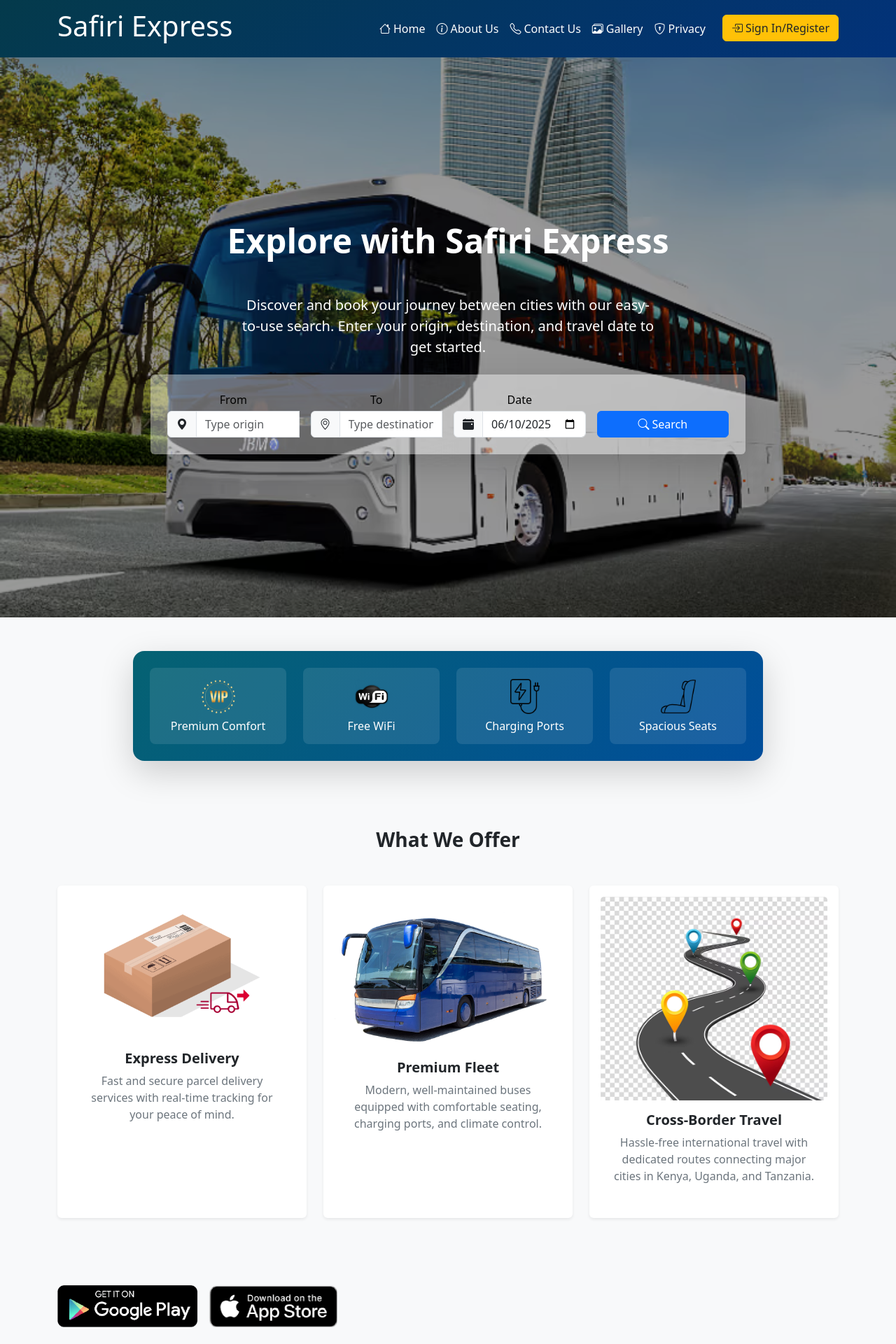
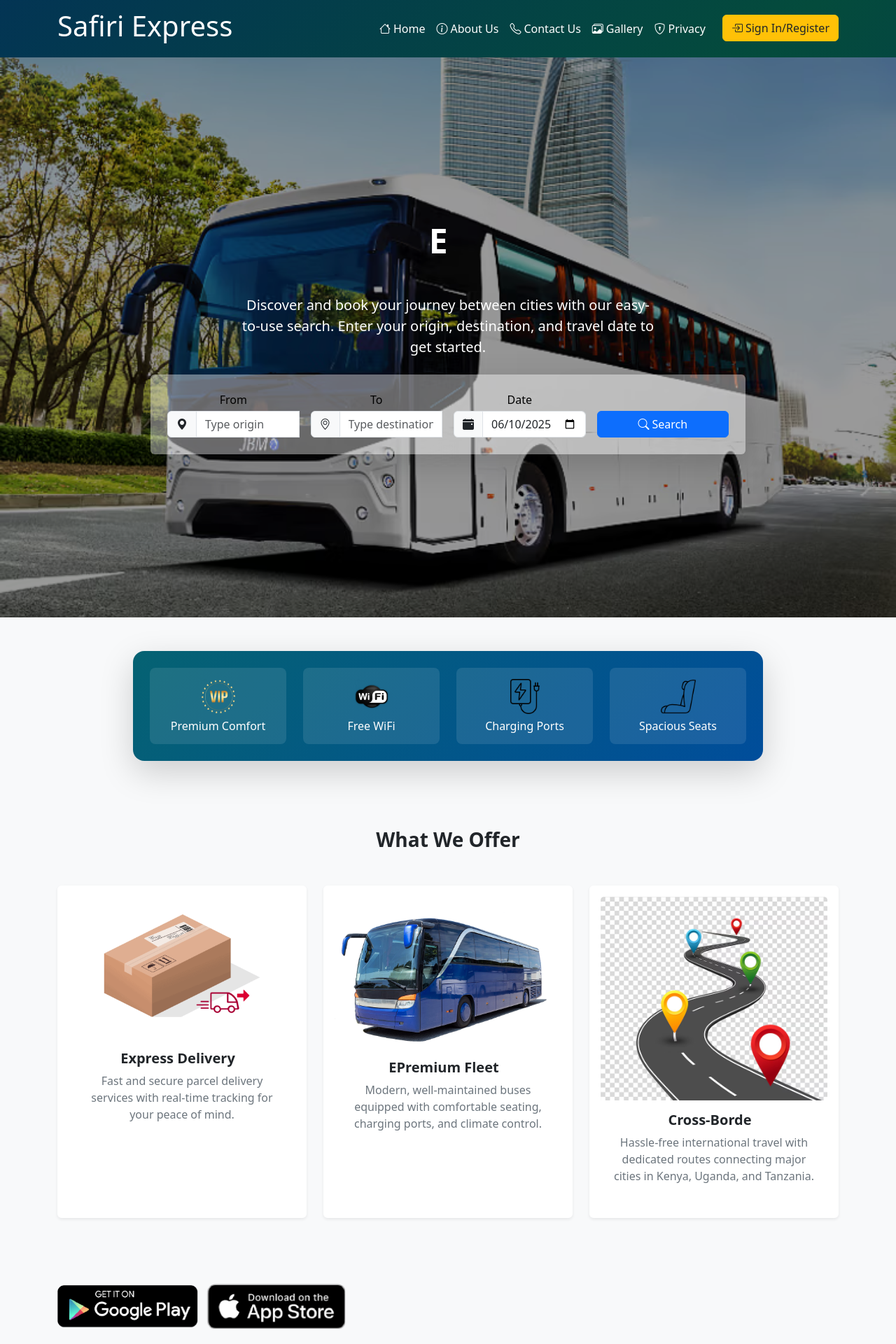
Before and after one commit to bonnymkuu/Bus-Booking-System, a React (Vite) app: page / in a window 1280 px wide. Shown: the top 1920 px of the page at 70% size. Built offline with nearby package versions, Linux system fonts and the light colour scheme.

Commit message:
added animations

```diff
--- a/package.json
+++ b/package.json
@@ -25,7 +25,8 @@
     "react-dom": "^19.1.0",
     "react-router-dom": "^6.30.1",
     "three": "^0.178.0",
-    "three-stdlib": "^2.36.0"
+    "three-stdlib": "^2.36.0",
+    "typewriter-effect": "^2.22.0"
   },
   "devDependencies": {
     "@eslint/js": "^9.25.0",
--- a/src/components/Header.jsx
+++ b/src/components/Header.jsx
@@ -20,7 +20,7 @@ export default function Header({ navigateTo }) {
   ];
 
   return (
-    <header className="navbar navbar-expand-lg navbar-dark shadow-sm" style={{backgroundImage: 'linear-gradient(145deg,rgb(4, 58, 75) 0%,rgb(2, 50, 122) 100%)'}}>
+    <header className="navbar navbar-expand-lg navbar-dark shadow-sm animated-gradient-header">
       <div className="container">
         <a href="#" onClick={() => navigateTo('home')} className="navbar-brand d-flex align-items-center">
           <h1>Safiri Express</h1>
--- a/src/pages/Contact.jsx
+++ b/src/pages/Contact.jsx
@@ -32,14 +32,12 @@ export default function Contact() {
 
   return (
     <div
-      className="container py-5"
+      className="container py-5 position-relative hero-bg-image d-flex align-items-center"
       style={{
         backgroundImage: `url(${Background})`,
         backgroundSize: "cover",
         backgroundPosition: "center",
-        backgroundRepeat: "no-repeat",
         minHeight: "100vh",
-        position: "relative",
       }}
     >
       <div
--- a/src/pages/Gallery.jsx
+++ b/src/pages/Gallery.jsx
@@ -1,5 +1,6 @@
 import React from 'react';
 import { useState, useEffect, useRef } from 'react';
+import Typewriter from "typewriter-effect";
 import busImage1 from '../assets/images/bus1.jpg';
 import busImage2 from '../assets/images/bus2.jpg';
 import busImage3 from '../assets/images/bus3.jpg';
@@ -63,7 +64,16 @@ export default function Gallery() {
   return (
     <div className="container-fluid py-5 bg-black">
       <div className="text-center mb-5">
-        <h2 className="display-3 fw-bold text-white mb-3">Our Fleet Gallery</h2>
+        <h2 className="display-3 fw-bold text-white mb-3">
+          <Typewriter
+              options={{
+                strings: ["Our Fleet Gallery"],
+                autoStart: true,
+                loop: true,
+                delay: 75,
+              }}
+            />
+        </h2>
         <p className=" text-light mb-4">
           Where <span className="text-warning">comfort</span> meets the open road
         </p>
--- a/src/pages/Home.jsx
+++ b/src/pages/Home.jsx
@@ -1,4 +1,5 @@
 import { useState, useEffect, useRef } from "react";
+import Typewriter from "typewriter-effect";
 import seat from "../assets/images/seat.png";
 import power from "../assets/images/power.png";
 import vip from "../assets/images/vip.png";
@@ -54,7 +55,7 @@ export default function Home({ navigateTo }) {
 
   const [filteredFrom, setFilteredFrom] = useState([]);
   const [filteredTo, setFilteredTo] = useState([]);
-
+  const [swapped, setSwapped] = useState(false);
   const [whyUsRef, whyUsVisible] = useFadeInOnScroll();
   const [servicesRef, servicesVisible] = useFadeInOnScroll();
 
@@ -122,6 +123,15 @@ export default function Home({ navigateTo }) {
   };
 
   useEffect(() => {
+    const interval = setInterval(() => {
+      setSwapped(true);
+      setTimeout(() => setSwapped(false), 3000); // swap duration
+    }, 1000);
+
+    return () => clearInterval(interval);
+  }, []);
+
+  useEffect(() => {
     setFilteredFrom(offices);
     setFilteredTo(offices);
   }, []);
@@ -134,6 +144,31 @@ export default function Home({ navigateTo }) {
 
   // Inside your component:
   const dateInputRef = useRef(null);
+
+  const busRef = useRef(null);
+  const [isVisible, setIsVisible] = useState(false);
+
+  useEffect(() => {
+    const observer = new IntersectionObserver(
+      ([entry]) => {
+        if (entry.isIntersecting) {
+          setIsVisible(true);
+          observer.unobserve(entry.target); // stop observing after visible
+        }
+      },
+      { threshold: 0.4 }
+    );
+
+    if (busRef.current) {
+      observer.observe(busRef.current);
+    }
+
+    return () => {
+      if (busRef.current) {
+        observer.unobserve(busRef.current);
+      }
+    };
+  }, []);
 
   return (
     <div className="position-relative">
@@ -168,7 +203,14 @@ export default function Home({ navigateTo }) {
         <div className="container position-relative z-1 text-center text-white">
           {/* Title */}
           <h1 className="fw-bold display-5 mb-5">
-            Explore with Safiri Express
+            <Typewriter
+              options={{
+                strings: ["Explore with Safiri Express"],
+                autoStart: true,
+                loop: true,
+                delay: 75,
+              }}
+            />
           </h1>
 
           {/* Description */}
@@ -307,7 +349,7 @@ export default function Home({ navigateTo }) {
                 <img
                   src={vip}
                   alt="VIP"
-                  className="img-fluid mb-2"
+                  className="img-fluid mb-2 rotate-icon"
                   style={{ height: "50px" }}
                 />
                 <h6 className="mb-0">Premium Comfort</h6>
@@ -318,7 +360,7 @@ export default function Home({ navigateTo }) {
                 <img
                   src={wifi}
                   alt="WiFi"
-                  className="img-fluid mb-2"
+                  className="img-fluid mb-2 rotate-icon"
                   style={{ height: "50px" }}
                 />
                 <h6 className="mb-0">Free WiFi</h6>
@@ -329,7 +371,7 @@ export default function Home({ navigateTo }) {
                 <img
                   src={power}
                   alt="Power"
-                  className="img-fluid mb-2"
+                  className="img-fluid mb-2 rotate-icon"
                   style={{ height: "50px" }}
                 />
                 <h6 className="mb-0">Charging Ports</h6>
@@ -340,7 +382,7 @@ export default function Home({ navigateTo }) {
                 <img
                   src={seat}
                   alt="Seat"
-                  className="img-fluid mb-2"
+                  className="img-fluid mb-2 rotate-icon"
                   style={{ height: "50px" }}
                 />
                 <h6 className="mb-0">Spacious Seats</h6>
@@ -360,13 +402,23 @@ export default function Home({ navigateTo }) {
           <div className="col">
             <div className="card text-center h-100 shadow-sm p-3 border-0">
               <img
+                ref={busRef}
                 src={parcel}
                 alt="Express Delivery"
                 className="card-img-top mx-auto"
                 style={{ maxWidth: "100%", height: "auto" }}
               />
               <div className="card-body">
-                <h5 className="card-title fw-bold">Express Delivery</h5>
+                <h5 className="card-title fw-bold">
+                  <Typewriter
+                    options={{
+                      strings: ["Express Delivery"],
+                      autoStart: true,
+                      loop: true,
+                      delay: 75,
+                    }}
+                  />
+                </h5>
                 <p className="text-secondary">
                   Fast and secure parcel delivery services with real-time
                   tracking for your peace of mind.
@@ -379,13 +431,25 @@ export default function Home({ navigateTo }) {
           <div className="col">
             <div className="card text-center h-100 shadow-sm p-3 border-0">
               <img
+                ref={busRef}
                 src={fleet}
                 alt="Premium Fleet"
-                className="card-img-top mx-auto"
+                className={`card-img-top mx-auto bus-fade-in ${
+                  isVisible ? "visible" : ""
+                }`}
                 style={{ maxWidth: "100%", height: "auto" }}
               />
               <div className="card-body">
-                <h5 className="card-title fw-bold">Premium Fleet</h5>
+                <h5 className="card-title fw-bold">
+                  <Typewriter
+                    options={{
+                      strings: ["EPremium Fleet"],
+                      autoStart: true,
+                      loop: true,
+                      delay: 75,
+                    }}
+                  />
+                </h5>
                 <p className="text-secondary">
                   Modern, well-maintained buses equipped with comfortable
                   seating, charging ports, and climate control.
@@ -404,7 +468,16 @@ export default function Home({ navigateTo }) {
                 style={{ maxWidth: "100%", height: "auto" }}
               />
               <div className="card-body">
-                <h5 className="card-title fw-bold">Cross-Border Travel</h5>
+                <h5 className="card-title fw-bold">
+                  <Typewriter
+                    options={{
+                      strings: ["Cross-Border Travel"],
+                      autoStart: true,
+                      loop: true,
+                      delay: 75,
+                    }}
+                  />
+                </h5>
                 <p className="text-secondary">
                   Hassle-free international travel with dedicated routes
                   connecting major cities in Kenya, Uganda, and Tanzania.
@@ -417,12 +490,16 @@ export default function Home({ navigateTo }) {
 
       {/* App Download and Partner Logos */}
       <div className="container py-5 text-center d-flex flex-column flex-md-row justify-content-between align-items-center">
-        <div className="d-flex justify-content-center mb-4 mb-md-0 flex-wrap gap-3">
+        <div
+          className="badge-swap-container d-flex justify-content-center align-items-center"
+          style={{ gap: "20px" }} // You can adjust this value
+        >
             <a href="#" target="_blank" rel="noopener noreferrer">
               <img
                 src={googlePlayBadge}
                 alt="Get it on Google Play"
                 style={{ height: "60px" }}
+                className="badge-animate"
               />
             </a>
             <a href="#" target="_blank" rel="noopener noreferrer">
@@ -430,6 +507,7 @@ export default function Home({ navigateTo }) {
                 src={appStoreBadge}
                 alt="Download on the App Store"
                 style={{ height: "60px" }}
+                className="badge-animate badge-animate-delay"
               />
             </a>
         </div>
--- a/src/styles/App.css
+++ b/src/styles/App.css
@@ -103,3 +103,86 @@
 .read-the-docs {
   color: #888;
 }
+
+@keyframes rotateIcons {
+  0% {
+    transform: rotate(0deg);
+  }
+  25% {
+    transform: rotate(360deg);
+  }
+  50% {
+    transform: rotate(360deg);
+  }
+  75% {
+    transform: rotate(0deg);
+  }
+  100% {
+    transform: rotate(0deg);
+  }
+}
+
+.rotate-icon {
+  animation: rotateIcons 6s infinite;
+  animation-timing-function: ease-in-out;
+}
+
+
+
+@keyframes scalePulse {
+  0%, 100% {
+    transform: scale(1);
+  }
+  50% {
+    transform: scale(1.08);
+  }
+}
+
+.badge-animate {
+  animation: scalePulse 2s infinite ease-in-out;
+  display: inline-block;
+}
+
+.badge-animate-delay {
+  animation-delay: 1s; /* Starts halfway through the first badge's cycle */
+}
+
+
+
+
+
+.bus-fade-in {
+  opacity: 0;
+  transform: translateX(100px) rotate(-2deg);
+  transition: transform 2s ease, opacity 2s ease;
+}
+
+.bus-fade-in.visible {
+  opacity: 1;
+  transform: translateX(0) rotate(0);
+}
+
+
+
+
+
+.animated-gradient-header {
+  background: linear-gradient(
+    135deg,
+    rgb(4, 75, 60),
+    rgb(2, 40, 97),
+    rgb(4, 75, 60),
+    rgb(2, 40, 97)
+  );
+  background-size: 400% 400%;
+  animation: diagonalSweep 15s linear infinite;
+}
+
+@keyframes diagonalSweep {
+  0% {
+    background-position: 100% 100%;
+  }
+  100% {
+    background-position: 0% 0%;
+  }
+}
```
Also changed, not shown: 1 other file (tests, documents, lock files or other folders). Lines whose indentation alone changed are shown as unchanged.
